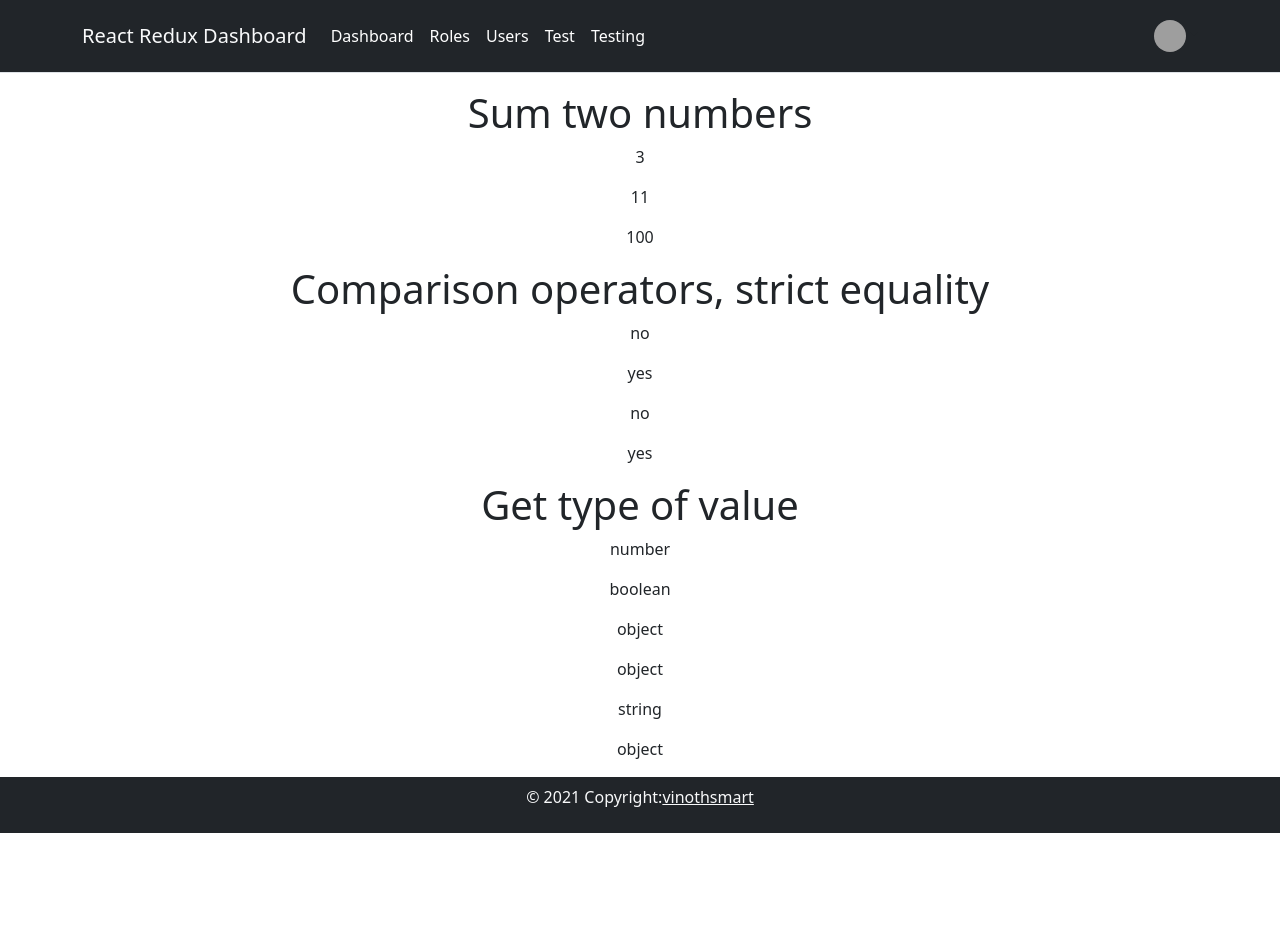
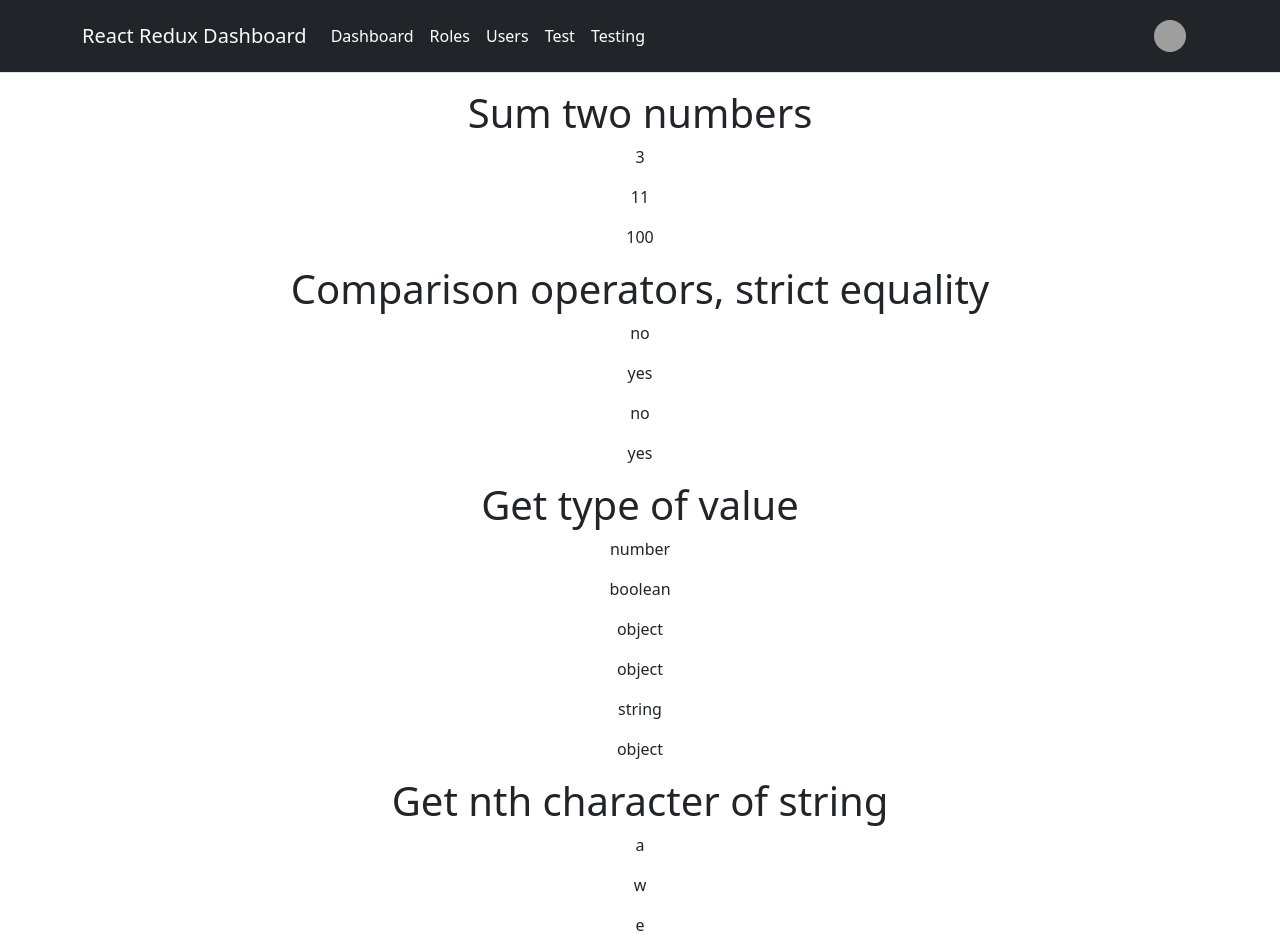
Before and after one commit to vinothsmart/react-redux-dashboard, a React (Create React App) app: page /jsc/basic in a window 1280 px wide. Shown: the top 952 px of the page. Before the commit the page ends 833 px from the top, so only its background shows below. Built offline with nearby package versions, Linux system fonts and the light colour scheme; grey boxes are pictures that could not be loaded.

Commit message:
Get nth character of string

```diff
--- a/src/components/pages/JsChallage/Basic.js
+++ b/src/components/pages/JsChallage/Basic.js
@@ -4,6 +4,7 @@ const Basic = () => {
   const sum = (a, b) => a + b;
   const compare = (a, b) => a === b;
   const getType = (a) => typeof a;
+  const nthChar = (a, n) => a[n - 1];
   return (
     <div>
       <center>
@@ -28,6 +29,12 @@ const Basic = () => {
         <p>{getType("string")}</p>
         <p>{getType(["array"])}</p>
       </center>
+      <center>
+        <h1>Get nth character of string</h1>
+        <p>{nthChar("abcd", 1)}</p>
+        <p>{nthChar("zyxbwpl", 5)}</p>
+        <p>{nthChar("gfedcba", 3)}</p>
+      </center>
     </div>
   );
 };
```
